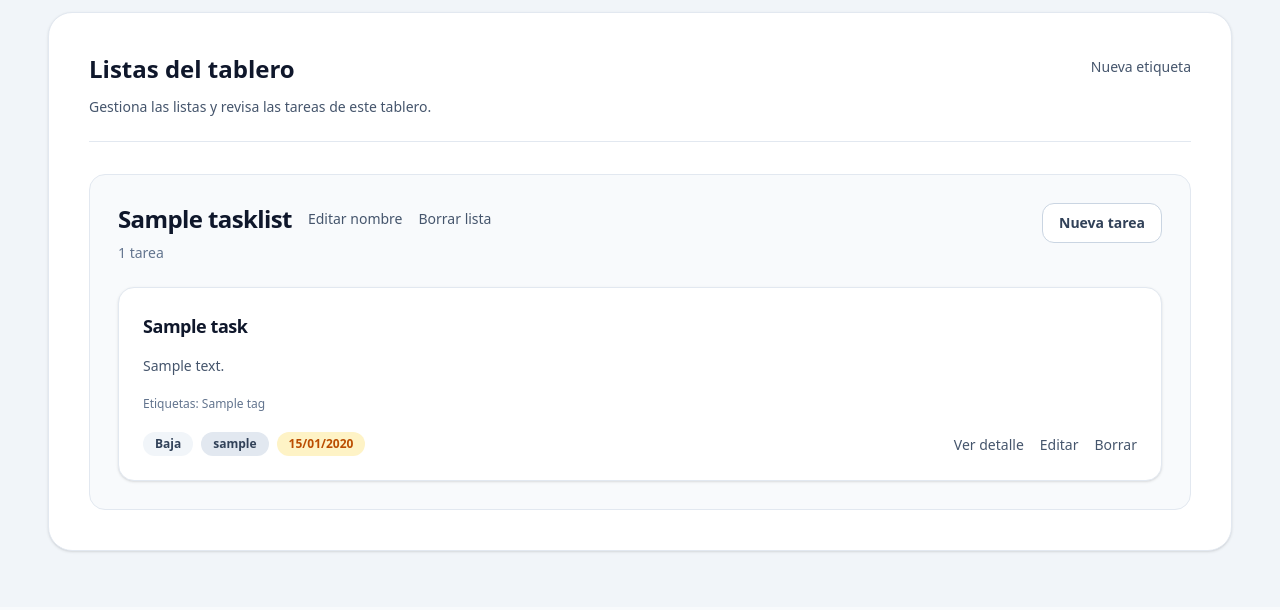
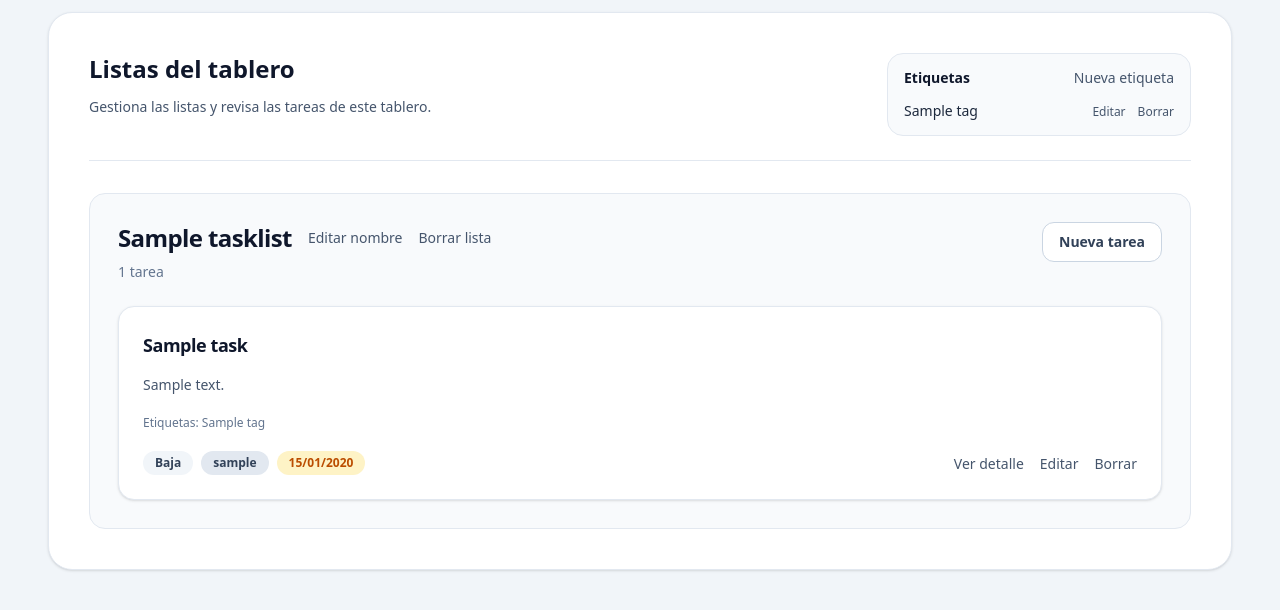
Before and after one commit to fjbravo75/django-task-manager, a Django app: page /boards/1/ in a window 1280 px wide. Shown: the part 365-975 px from the top of the page. Before the commit the page ends 918 px from the top, so only its background shows below. Run offline with Django 5.2, Linux system fonts and the light colour scheme; a user stored in the database is signed in; tables that the repository leaves empty hold one stand-in row (values such as "Sample post").

Commit message:
Add visible board tag management

```diff
--- a/tasks/static/tasks/styles.css
+++ b/tasks/static/tasks/styles.css
@@ -981,6 +981,131 @@ input:-webkit-autofill, input:-webkit-autofill:hover, input:-webkit-autofill:foc
 .page-section > header {
   margin-bottom: 0.75rem;
 }
+.board-panel-header {
+  display: grid;
+  gap: 1.5rem;
+  align-items: start;
+}
+.board-panel-tags {
+  display: grid;
+  gap: 0.75rem;
+  width: 100%;
+  max-width: 19rem;
+  padding: 0.875rem 1rem;
+  border: 1px solid var(--color-slate-200);
+  border-radius: var(--radius-2xl);
+  background-color: var(--color-slate-50);
+}
+.board-panel-tags__header {
+  display: flex;
+  align-items: baseline;
+  justify-content: space-between;
+  gap: 1rem;
+}
+.board-panel-tags__title {
+  font-size: var(--text-sm);
+  line-height: var(--text-sm--line-height);
+  font-weight: var(--font-weight-semibold);
+  color: var(--color-slate-900);
+}
+.board-panel-tags__create {
+  font-size: var(--text-sm);
+  line-height: var(--text-sm--line-height);
+  font-weight: var(--font-weight-medium);
+  color: var(--color-slate-600);
+  transition: color var(--default-transition-duration) var(--default-transition-timing-function);
+}
+.board-panel-tags__create:hover {
+  color: var(--color-slate-950);
+}
+.board-panel-tags__empty {
+  font-size: var(--text-sm);
+  line-height: 1.5;
+  color: var(--color-slate-500);
+}
+.board-tag-list {
+  display: grid;
+  gap: 0.5rem;
+}
+.board-tag-list__item {
+  display: flex;
+  align-items: baseline;
+  justify-content: space-between;
+  gap: 0.75rem;
+}
+.board-tag-list__name {
+  min-width: 0;
+  font-size: var(--text-sm);
+  line-height: 1.5;
+  font-weight: var(--font-weight-medium);
+  color: var(--color-slate-800);
+  overflow-wrap: anywhere;
+}
+.board-tag-list__actions {
+  display: flex;
+  align-items: center;
+  gap: 0.75rem;
+  flex-shrink: 0;
+}
+.board-tag-list__actions a {
+  white-space: nowrap;
+  font-size: var(--text-xs);
+  line-height: 1.5;
+  font-weight: var(--font-weight-medium);
+  color: var(--color-slate-600);
+  transition: color var(--default-transition-duration) var(--default-transition-timing-function);
+}
+.board-tag-list__actions a:hover {
+  color: var(--color-slate-950);
+}
+.board-tag-list--extra {
+  margin-top: 0.5rem;
+  padding-top: 0.75rem;
+  border-top: 1px solid var(--color-slate-200);
+}
+.board-tag-list-more {
+  display: grid;
+  gap: 0;
+}
+.board-tag-list-more__summary {
+  display: inline-flex;
+  align-items: center;
+  width: fit-content;
+  cursor: pointer;
+  list-style: none;
+  font-size: var(--text-sm);
+  line-height: var(--text-sm--line-height);
+  font-weight: var(--font-weight-medium);
+  color: var(--color-slate-600);
+  transition: color var(--default-transition-duration) var(--default-transition-timing-function);
+}
+.board-tag-list-more__summary::-webkit-details-marker {
+  display: none;
+}
+.board-tag-list-more__summary::marker {
+  content: "";
+}
+.board-tag-list-more__summary:hover {
+  color: var(--color-slate-950);
+}
+.board-tag-list-more__label--open {
+  display: none;
+}
+.board-tag-list-more[open] .board-tag-list-more__label--closed {
+  display: none;
+}
+.board-tag-list-more[open] .board-tag-list-more__label--open {
+  display: inline;
+}
+@media (min-width: 64rem) {
+  .board-panel-header {
+    grid-template-columns: minmax(0, 1fr) minmax(16rem, 19rem);
+    column-gap: 2rem;
+  }
+  .board-panel-tags {
+    justify-self: end;
+  }
+}
 .board-hidden-tasks {
   display: inline;
 }
--- a/tasks/templates/tasks/board_detail.html
+++ b/tasks/templates/tasks/board_detail.html
@@ -71,17 +71,60 @@
         </header>
 
         <section class="rounded-3xl border border-slate-200 bg-white p-8 shadow-sm lg:p-10">
-            <div class="border-b border-slate-200 pb-6 sm:flex sm:items-start sm:justify-between sm:gap-6">
-                <div>
+            <div class="board-panel-header border-b border-slate-200 pb-6">
+                <div class="board-panel-header__main">
                     <h2 class="text-2xl font-semibold text-slate-900">Listas del tablero</h2>
                     <p class="mt-3 text-sm text-slate-600">Gestiona las listas y revisa las tareas de este tablero.</p>
                 </div>
-                <a
-                    class="mt-3 inline-flex text-sm font-medium text-slate-600 transition hover:text-slate-900 sm:mt-1"
-                    href="{% url 'board_tag_create' board.pk %}"
-                >
-                    Nueva etiqueta
-                </a>
+
+                <aside class="board-panel-tags" aria-labelledby="board-tags-title">
+                    <div class="board-panel-tags__header">
+                        <h3 class="board-panel-tags__title" id="board-tags-title">Etiquetas</h3>
+                        <a
+                            class="board-panel-tags__create"
+                            href="{% url 'board_tag_create' board.pk %}"
+                        >
+                            Nueva etiqueta
+                        </a>
+                    </div>
+
+                    {% if board_visible_tags %}
+                        <ul class="board-tag-list" role="list">
+                            {% for tag in board_visible_tags %}
+                                <li class="board-tag-list__item">
+                                    <span class="board-tag-list__name">{{ tag.name }}</span>
+                                    <div class="board-tag-list__actions">
+                                        <a href="{% url 'board_tag_update' board.pk tag.pk %}">Editar</a>
+                                        <a href="{% url 'board_tag_delete' board.pk tag.pk %}">Borrar</a>
+                                    </div>
+                                </li>
+                            {% endfor %}
+                        </ul>
+
+                        {% if board_has_hidden_tags %}
+                            <details class="board-tag-list-more">
+                                <summary class="board-tag-list-more__summary">
+                                    <span class="board-tag-list-more__label board-tag-list-more__label--closed">Ver más</span>
+                                    <span class="board-tag-list-more__label board-tag-list-more__label--open">Ver menos</span>
+                                </summary>
+
+                                <ul class="board-tag-list board-tag-list--extra" role="list">
+                                    {% for tag in board_hidden_tags %}
+                                        <li class="board-tag-list__item">
+                                            <span class="board-tag-list__name">{{ tag.name }}</span>
+                                            <div class="board-tag-list__actions">
+                                                <a href="{% url 'board_tag_update' board.pk tag.pk %}">Editar</a>
+                                                <a href="{% url 'board_tag_delete' board.pk tag.pk %}">Borrar</a>
+                                            </div>
+                                        </li>
+                                    {% endfor %}
+                                </ul>
+                            </details>
+                        {% endif %}
+                    {% else %}
+                        <p class="board-panel-tags__empty">Aún no hay etiquetas.</p>
+                    {% endif %}
+                </aside>
             </div>
 
             {% if board_task_lists %}
--- a/tasks/urls.py
+++ b/tasks/urls.py
@@ -6,6 +6,8 @@ from tasks.views import (
     board_detail,
     board_list,
     board_tag_create,
+    board_tag_delete,
+    board_tag_update,
     board_task_list_create,
     board_task_list_delete,
     board_task_list_update,
@@ -25,6 +27,8 @@ urlpatterns = [
     path("boards/<int:pk>/delete/", board_delete, name="board_delete"),
     path("boards/<int:pk>/", board_detail, name="board_detail"),
     path("boards/<int:board_pk>/tags/create/", board_tag_create, name="board_tag_create"),
+    path("boards/<int:board_pk>/tags/<int:pk>/edit/", board_tag_update, name="board_tag_update"),
+    path("boards/<int:board_pk>/tags/<int:pk>/delete/", board_tag_delete, name="board_tag_delete"),
     path("boards/<int:board_pk>/lists/create/", board_task_list_create, name="board_task_list_create"),
     path("boards/<int:board_pk>/lists/<int:pk>/edit/", board_task_list_update, name="board_task_list_update"),
     path("boards/<int:board_pk>/lists/<int:pk>/delete/", board_task_list_delete, name="board_task_list_delete"),
--- a/tasks/views.py
+++ b/tasks/views.py
@@ -6,7 +6,7 @@ from django.http import Http404
 from django.shortcuts import get_object_or_404, redirect, render
 
 from tasks.forms import BoardForm, RegisterForm, TagForm, TaskForm, TaskListForm, TaskMoveForm
-from tasks.models import Board, Task, TaskList
+from tasks.models import Board, Tag, Task, TaskList
 
 
 def register(request):
@@ -186,6 +186,55 @@ def board_tag_create(request, board_pk):
 
 
 @login_required
+def board_tag_update(request, board_pk, pk):
+    tag = _get_owned_tag(request.user, board_pk, pk)
+    board = tag.board
+
+    if request.method == "POST":
+        form = TagForm(request.POST, instance=tag, board=board)
+        if form.is_valid():
+            form.save()
+            return redirect("board_detail", pk=board.pk)
+    else:
+        form = TagForm(instance=tag, board=board)
+
+    context = {
+        "form": form,
+        "board": board,
+        "tag": tag,
+        "page_title": f"Renombrar {tag.name}",
+        "screen_title": "Renombrar etiqueta",
+        "screen_subtitle": "Actualiza el nombre de esta etiqueta dentro del tablero actual.",
+        "panel_title": "Nombre de la etiqueta",
+        "panel_subtitle": "Solo puedes cambiar el nombre; la etiqueta sigue ligada a este tablero.",
+        "submit_label": "Guardar cambios",
+    }
+    return render(request, "tasks/task_list_form.html", context)
+
+
+@login_required
+def board_tag_delete(request, board_pk, pk):
+    tag = _get_owned_tag(request.user, board_pk, pk)
+    board = tag.board
+
+    if request.method == "POST":
+        tag.delete()
+        return redirect("board_detail", pk=board.pk)
+
+    context = {
+        "board": board,
+        "tag": tag,
+        "task_count": tag.tasks.count(),
+        "page_title": f"Eliminar {tag.name}",
+        "screen_title": "Eliminar etiqueta",
+        "screen_subtitle": "Confirma si quieres borrar esta etiqueta de forma definitiva.",
+        "panel_title": "Confirmación de borrado",
+        "panel_subtitle": "Las tareas seguirán existiendo, pero perderán esta etiqueta.",
+    }
+    return render(request, "tasks/tag_confirm_delete.html", context)
+
+
+@login_required
 def board_task_list_update(request, board_pk, pk):
     task_list = _get_owned_task_list(request.user, board_pk, pk)
     board = task_list.board
@@ -250,6 +299,10 @@ def _get_owned_board_with_tasks(user, board_pk):
         .select_related("owner")
         .prefetch_related(
             Prefetch(
+                "tags",
+                queryset=Tag.objects.order_by("name", "pk"),
+            ),
+            Prefetch(
                 "task_lists",
                 queryset=TaskList.objects.prefetch_related(
                     Prefetch(
@@ -271,6 +324,14 @@ def _get_owned_task_list(user, board_pk, task_list_pk):
     )
 
 
+def _get_owned_tag(user, board_pk, tag_pk):
+    return get_object_or_404(
+        Tag.objects.filter(board__owner=user).select_related("board", "board__owner"),
+        board_id=board_pk,
+        pk=tag_pk,
+    )
+
+
 def _build_task_move_form(board, task, data=None):
     return TaskMoveForm(
         data=data,
@@ -289,6 +350,7 @@ def _get_task_from_board(board, task_pk):
 
 
 def _build_board_detail_context(board, *, bound_move_form=None):
+    all_tags = list(board.tags.all())
     board_task_lists = []
     for task_list in board.task_lists.all():
         all_tasks = list(task_list.tasks.all())
@@ -313,6 +375,9 @@ def _build_board_detail_context(board, *, bound_move_form=None):
 
     return {
         "board": board,
+        "board_visible_tags": all_tags[:3],
+        "board_hidden_tags": all_tags[3:],
+        "board_has_hidden_tags": len(all_tags) > 3,
         "board_task_lists": board_task_lists,
     }
 
```
Also changed, not shown: tasks/templates/tasks/tag_confirm_delete.html (added, +52 -0 lines), tasks/tests.py (+156 -0 lines).
